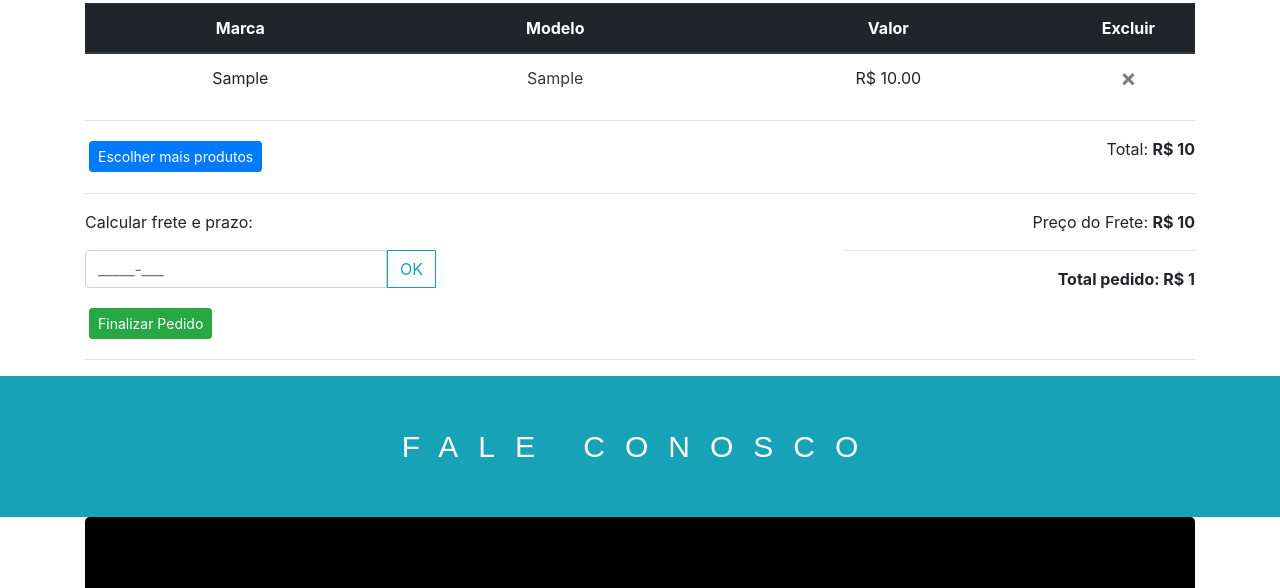
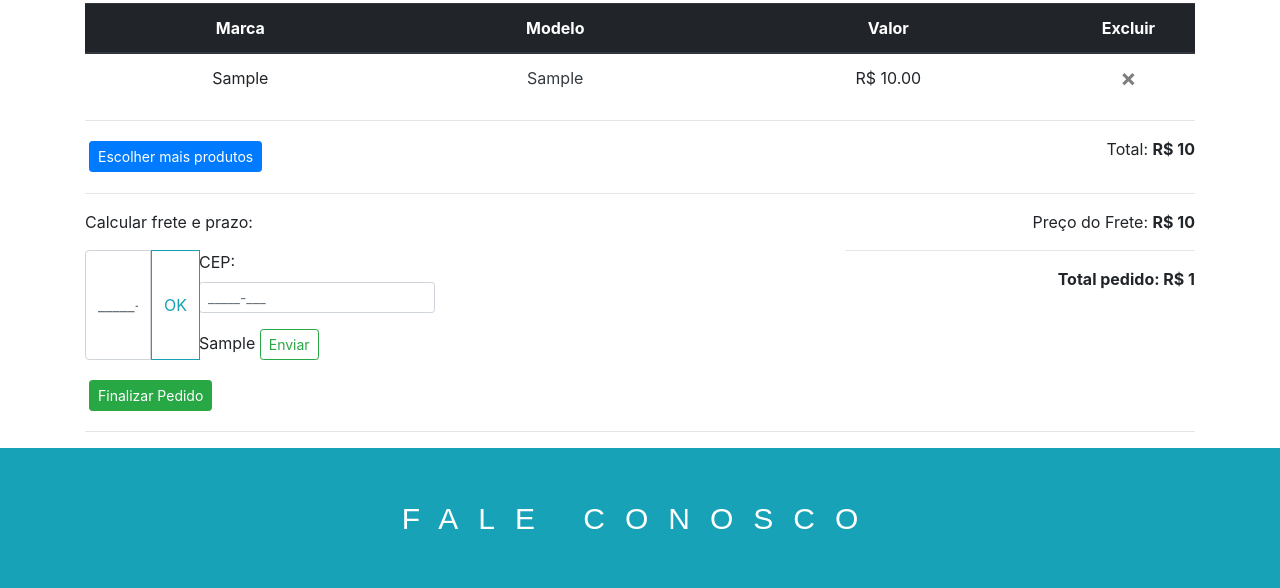
Before and after one commit to guilehm/E-commerce, a Django app: template oticas/templates/oticas/carrinho.html in a window 1280 px wide. Shown: the part 766-1354 px from the top of the page. Run offline with Django 3.2, Linux system fonts and the light colour scheme; tables that the repository leaves empty hold one stand-in row (values such as "Sample post"); the template is opened without the code that fills it: values that come from a table or form of the project are taken from there, most other values are stand-ins (such as "Sample title", 1, 10 or a date in 2020); grey boxes marked "Sample" are stand-in pictures; some libraries are stand-ins or nearby versions.

Commit message:
CepForm included

```diff
--- a/oticas/forms.py
+++ b/oticas/forms.py
@@ -118,11 +118,11 @@ class ContatoForm(forms.Form):
         self.fields['mensagem'].widget.attrs['placeholder'] = 'Escreva aqui sua mensagem...'
 
 
-class Cep(forms.Form):
+class CepForm(forms.Form):
 
     cep = forms.CharField(label='CEP', required=True)
 
     def __init__(self, *args, **kwargs):
-        super(ContatoForm, self).__init__(*args, **kwargs)
+        super(CepForm, self).__init__(*args, **kwargs)
         self.fields['cep'].widget.attrs['class'] = 'form-control'
         self.fields['cep'].widget.attrs['placeholder'] = '_____-___'
--- a/oticas/templates/oticas/carrinho.html
+++ b/oticas/templates/oticas/carrinho.html
@@ -256,6 +256,14 @@
                 <div class="input-group-prepend">
                     <button class="btn btn-outline-info" type="button" data-target="www.uol.com.br">OK</button>
                 </div>
+
+                <form method="POST">
+                    {% csrf_token %}
+                    {{ cep_form.as_p }}
+                    {{ cep.as_p }}
+                    <button type="submit" class="btn btn-sm btn-outline-success">Enviar</button>
+                </form>
+
             </div>
 
             <a class="btn btn-success btn-sm m-1" href="{% url 'oticas:comprar' %}">Finalizar Pedido</a>
--- a/oticas/views.py
+++ b/oticas/views.py
@@ -3,7 +3,7 @@ from django.contrib.auth.decorators import login_required
 from django.db.models import Sum
 from django.core.mail import send_mail
 from django.conf import settings
-from .forms import RegistroForm, EnderecoForm, ContatoForm
+from .forms import RegistroForm, EnderecoForm, ContatoForm, CepForm
 from .models import Carrinho
 from .models import Oculos
 
```
